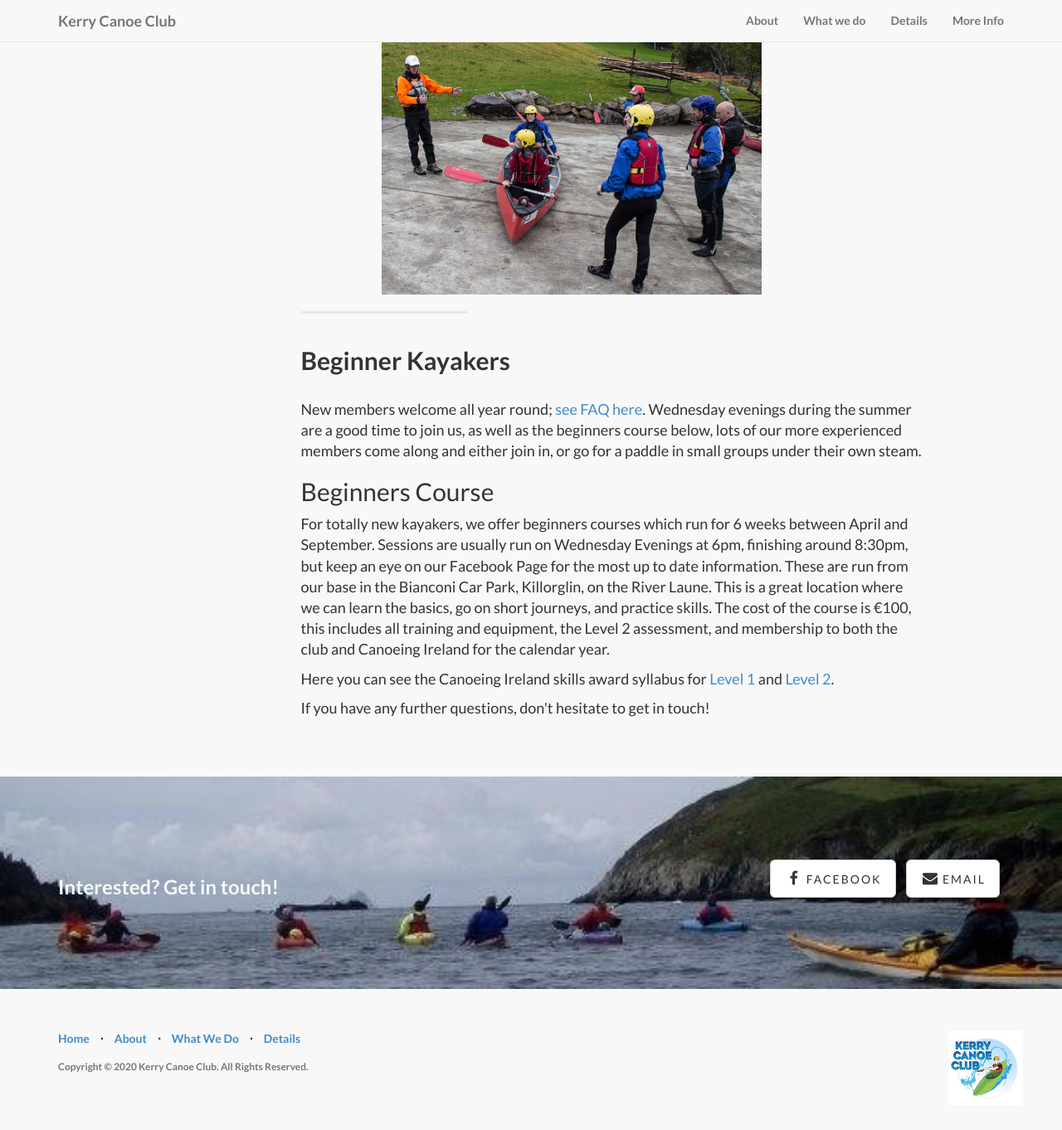
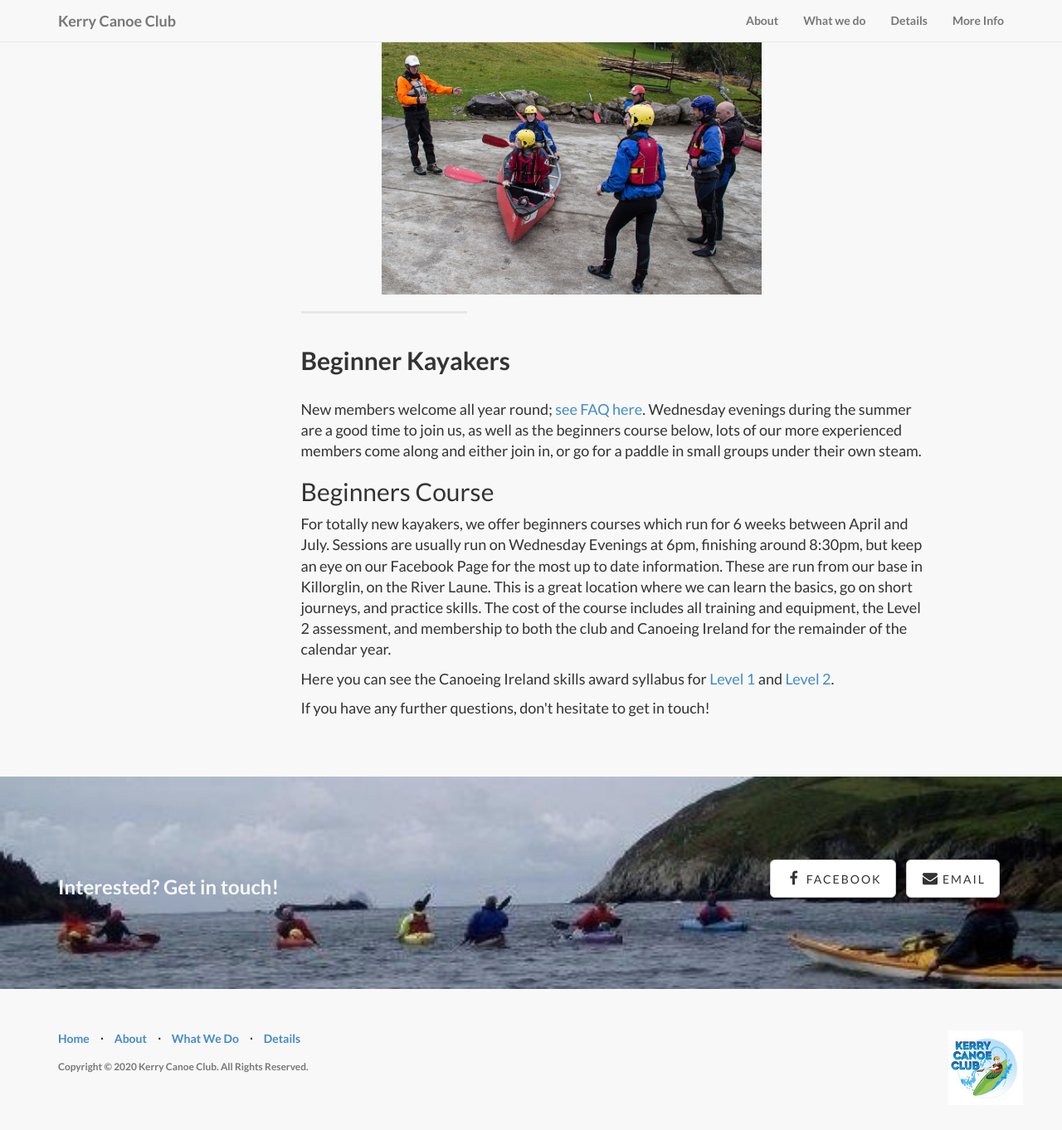
Before and after one commit to kerrycanoeclub/kerrycanoeclub.github.io, a Jekyll site: the page built from beginners.html, in a window 1280 px wide and 1382 px high. Shown: the top 1362 px of the window at 83% size. Built offline with Jekyll 4.4.1, drawn with Linux system fonts in a browser that asks for light colours.

Commit message:
beginners course dates corrections

```diff
--- a/_posts/2014-09-21-services-4.markdown
+++ b/_posts/2014-09-21-services-4.markdown
@@ -5,6 +5,6 @@
 title: Beginners are always Welcome
 description: |
 ---
-<p>We always aim to provide a fun learning environment for beginners. Our qualified coaches are all members, and they're our greatest asset. We run beginners courses in 6 week blocks, from April to September.</p>
+<p>We always aim to provide a fun learning environment for beginners. Our qualified coaches are all members, and they're our greatest asset. We run beginners courses in 6 week blocks, from April to July.</p>
 <p>Just get in touch! We are happy to help with any questions.</p>
 <p><a href="/beginners.html" class="btn btn-default btn-lg"><i class="fa fa-hand-o-right fa-fw"></i> <span class="network-name">More info</span></a></p>
--- a/beginners.html
+++ b/beginners.html
@@ -10,7 +10,7 @@
 
 <p class="h2">Beginners Course</p>
 
-<p>For totally new kayakers, we offer beginners courses which run for 6 weeks between April and September. Sessions are usually run on Wednesday Evenings at 6pm, finishing around 8:30pm, but keep an eye on our Facebook Page for the most up to date information. These are run from our base in the Bianconi Car Park, Killorglin, on the River Laune. This is a great location where we can learn the basics, go on short journeys, and practice skills. The cost of the course is €100, this includes all training and equipment, the Level 2 assessment, and membership to both the club and Canoeing Ireland for the calendar year.</p>
+<p>For totally new kayakers, we offer beginners courses which run for 6 weeks between April and July. Sessions are usually run on Wednesday Evenings at 6pm, finishing around 8:30pm, but keep an eye on our Facebook Page for the most up to date information. These are run from our base in Killorglin, on the River Laune. This is a great location where we can learn the basics, go on short journeys, and practice skills. The cost of the course includes all training and equipment, the Level 2 assessment, and membership to both the club and Canoeing Ireland for the remainder of the calendar year.</p>
 
 <p>Here you can see the Canoeing Ireland skills award syllabus for <a href="https://canoe.ie/skills-awards/level-1-kayak-skills-award/" target="_blank">Level 1</a> and <a href="https://canoe.ie/skills-awards/level-2-kayak-skills-award/" target="_blank">Level 2</a>.</p>
 
```
